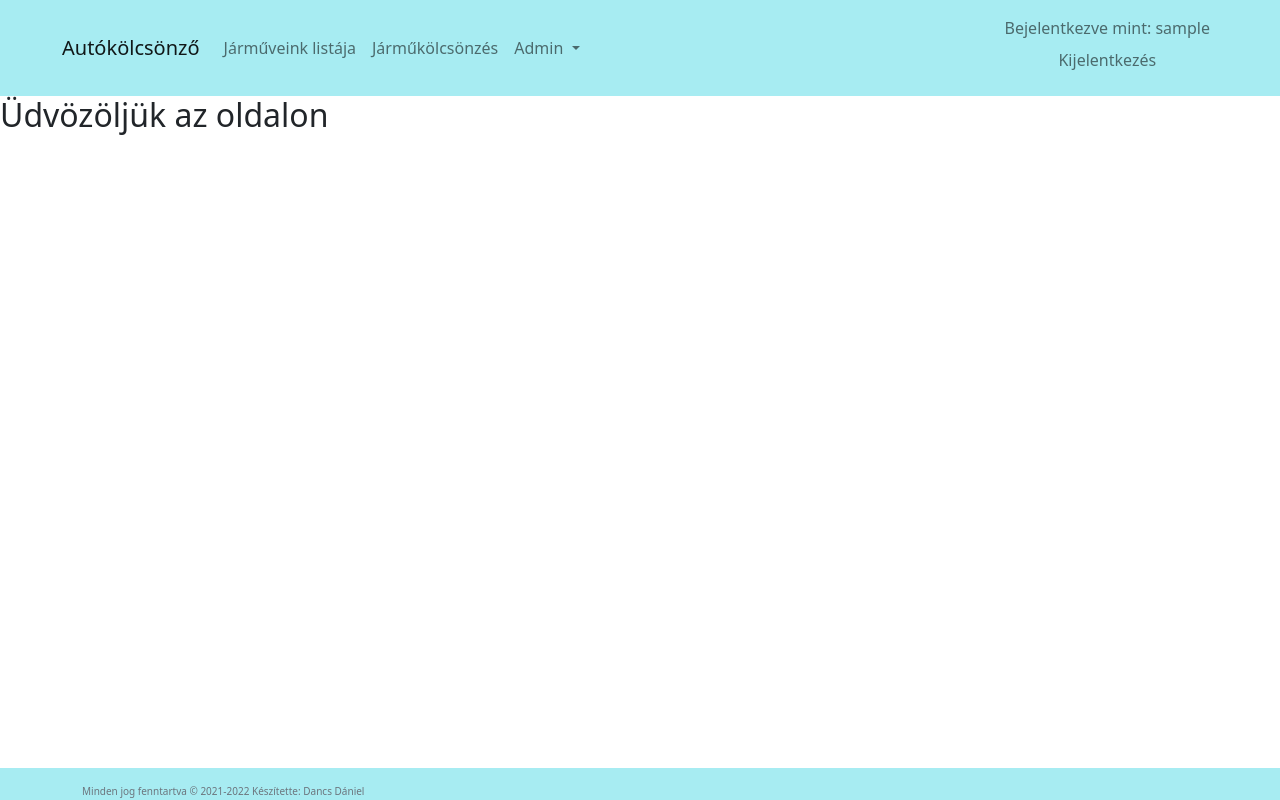
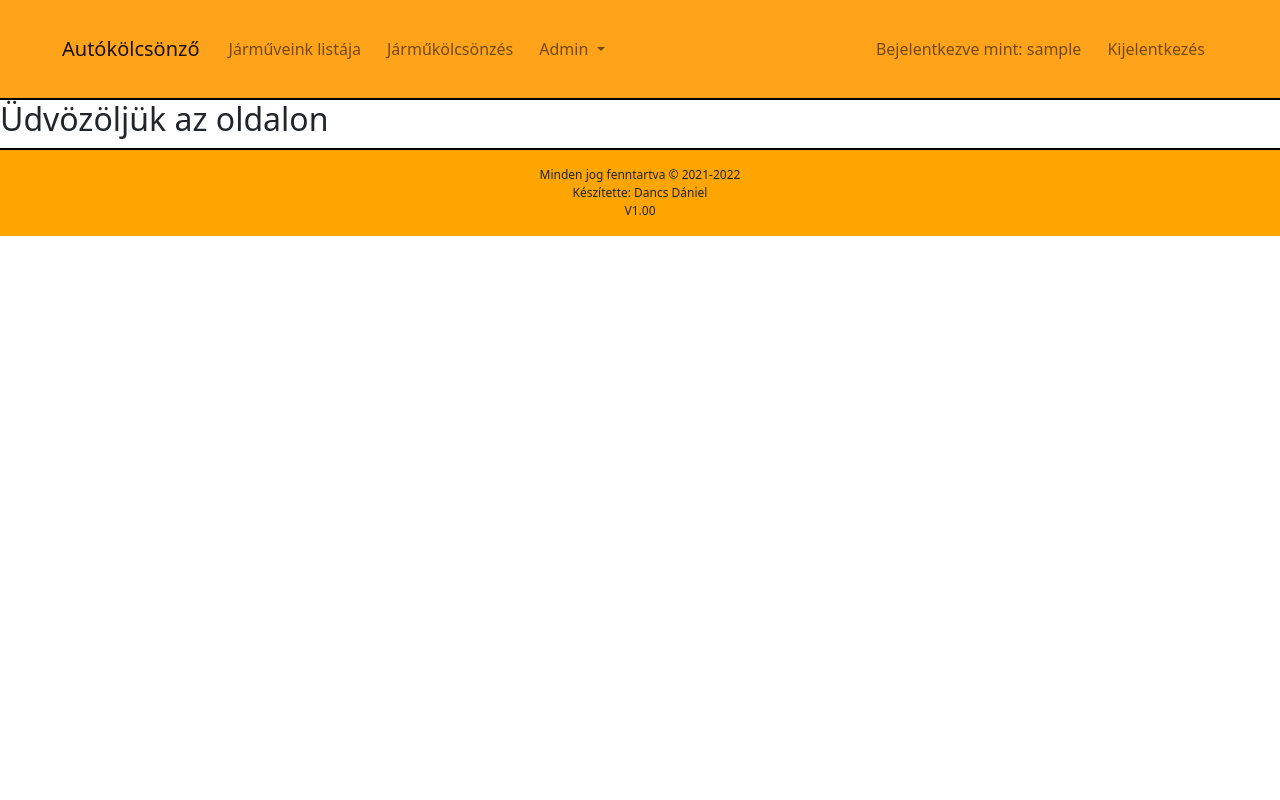
Before and after one commit to dancsdaniel/zarodolgozat, a PHP site: page /index.php in a window 1280 px wide. Run offline with PHP 8.4, Linux system fonts and the light colour scheme; the visitor is signed in with stand-in values (Sample User, id 1).

Commit message:
navbar-footer-design

```diff
--- a/Includes/footer.inc.php
+++ b/Includes/footer.inc.php
@@ -7,6 +7,6 @@ include "loginreq.inc.php";
 </head>
 <footer class="footer py-3 bg-light">
   <div class="container">
-    <span class="text-muted">Minden jog fenntartva © 2021-2022 Készítette: Dancs Dániel
+    <div id="footerszoveg">Minden jog fenntartva © 2021-2022 <br >Készítette: Dancs Dániel <br> V1.00</div>
   </div>
 </footer>
--- a/Includes/navbar.inc.php
+++ b/Includes/navbar.inc.php
@@ -36,8 +36,8 @@ include "loginreq.inc.php";
             <ul class="navbar-nav ms-auto">
                 <li class="nav-item">
                     <span class="nav-link">Bejelentkezve mint: <?php echo $_SESSION["teljesnev"]; ?>
-                    <a class="nav-link" style="text-align: center" href="../logout.php"> Kijelentkezés</a>
                 </li>
+                <a class="nav-link nav-item" style="text-align: center" href="../logout.php"> Kijelentkezés</a>
             </ul>
         </div>
     </div>
--- a/css/footer.css
+++ b/css/footer.css
@@ -1,13 +1,10 @@
 .footer{
-    background-color: #a7ecf2 !important;
+    background-color: orange !important;
     margin-top: 10px !important;
-    position: fixed;
-    height: 20px;
-    bottom: 0;
-    width: 100%;
+    border-top: 2px solid black;
 }
 
-.container{
-    font-size: 10px !important;
-    margin-left: auto;
+#footerszoveg{
+    font-size: 12px !important;
+    text-align: center;
 }
--- a/css/navbar.css
+++ b/css/navbar.css
@@ -1,9 +1,30 @@
 .navbar{
-    background-color: #a7ecf2 !important;
+    /*background-color: #a7ecf2 !important;*/
+    background-color: #ffa31a !important;
     padding-left: 50px;
     padding-right: 50px;
+    border-bottom: 2px solid black;
+    min-height: 100px;
 }
 li.nav-item{
     margin-top: auto;
     margin-bottom: auto;
 }
+
+.nav-item{
+    margin-left: 5px;
+    margin-right: 5px;
+}
+
+.nav-link:hover{
+    border: 0px solid transparent;
+    border-radius: 20px;
+    background-color: #1b1b1b;
+    color: white !important;
+}
+
+a, a:hover {
+    text-decoration: none;
+    outline: none;
+    border-radius: 20px;
+}
--- a/js/carlist.js
+++ b/js/carlist.js
@@ -64,6 +64,7 @@ function modal(id, marka, tipus, gyartaseve, dij){
             isRTL: false,
             showMonthAfterYear: false,
             yearSuffix: ''});
+
         $("#datepicker").datepicker({
             minDate: new Date(),
             beforeShowDay: DisableDates
```
